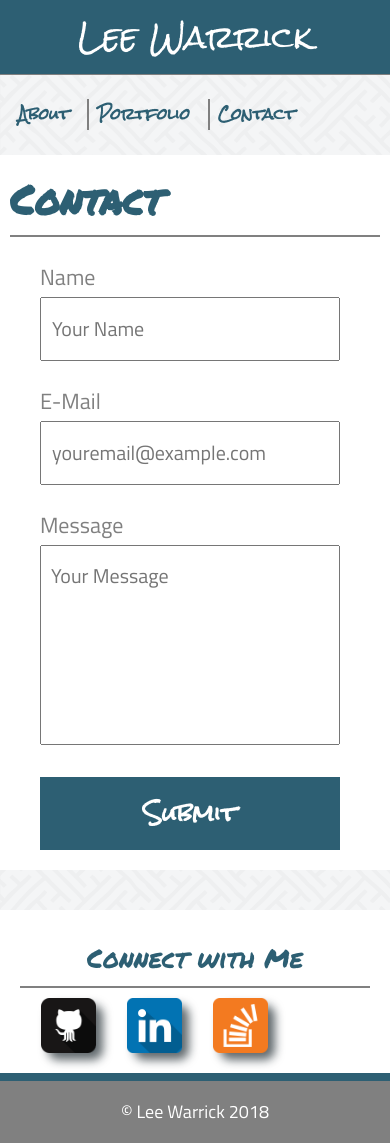
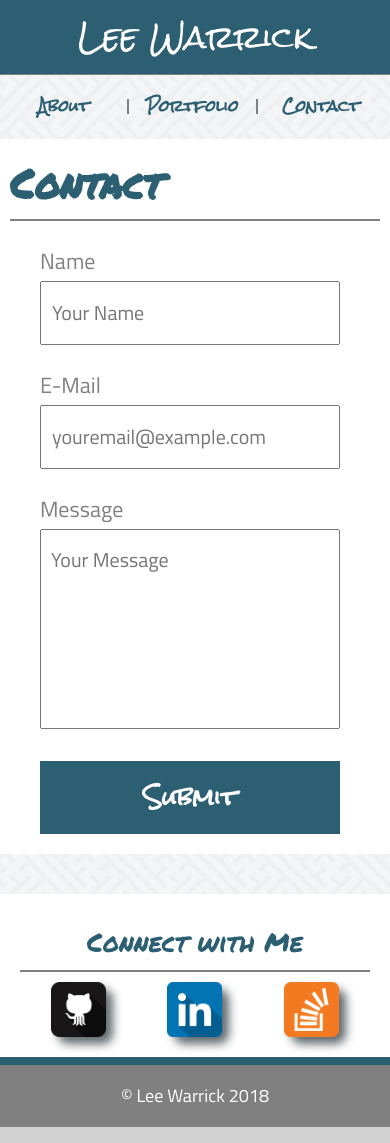
Before and after one commit to mynar7/Responsive-Portfolio, a plain HTML site: page contact.html in a window 390 px wide. Drawn offline with Linux system fonts and the light colour scheme.

Commit message:
better media queries

```diff
--- a/assets/css/style.css
+++ b/assets/css/style.css
@@ -238,7 +238,6 @@ footer {
 @media screen and (max-width: 980px) {
     .connectBar {
         float: left;
-
     }
 }
 
@@ -251,14 +250,15 @@ footer {
     }
 
     .headerContainer ul {
-        float: left;
         width: 100%;
     }
     .headerContainer li {
+        padding: 0;
+        margin: inherit 0;
         font-size: 17px;
         font-weight: bold;
-        margin-left: 5%;
-        padding-left: 10%;
+        width: 32.5%;
+        text-align: center;
     }
 
 }
@@ -270,18 +270,16 @@ footer {
         margin-left: 0;
     }
 
-    .connectBar li {
-        margin-left: 15%;
+    .connectBar ul {
+        display: flex;
+        justify-content: space-around;
     }
 
     .headerContainer ul {
         width: 100%;
     }
     .headerContainer li {
-        float: left;
         font-size: 20px;
-        padding-left: 5%;
-        margin-left: 2%;
         font-weight: bold;
     }
     .contactForm li {
@@ -302,19 +300,8 @@ footer {
 @media screen and (max-width: 460px) {
 
     .headerContainer li {
-        float: left;
         font-size: 15px;
-        padding: 8px;
-        margin-left: 10px;
         font-weight: bold;
-    }
-
-    .connectBar li {
-        margin-left: 6%;
-    }
-
-    .contactForm {
-        float: left;
     }
 
     .contactForm input[type=button], [type=submit] {
```
